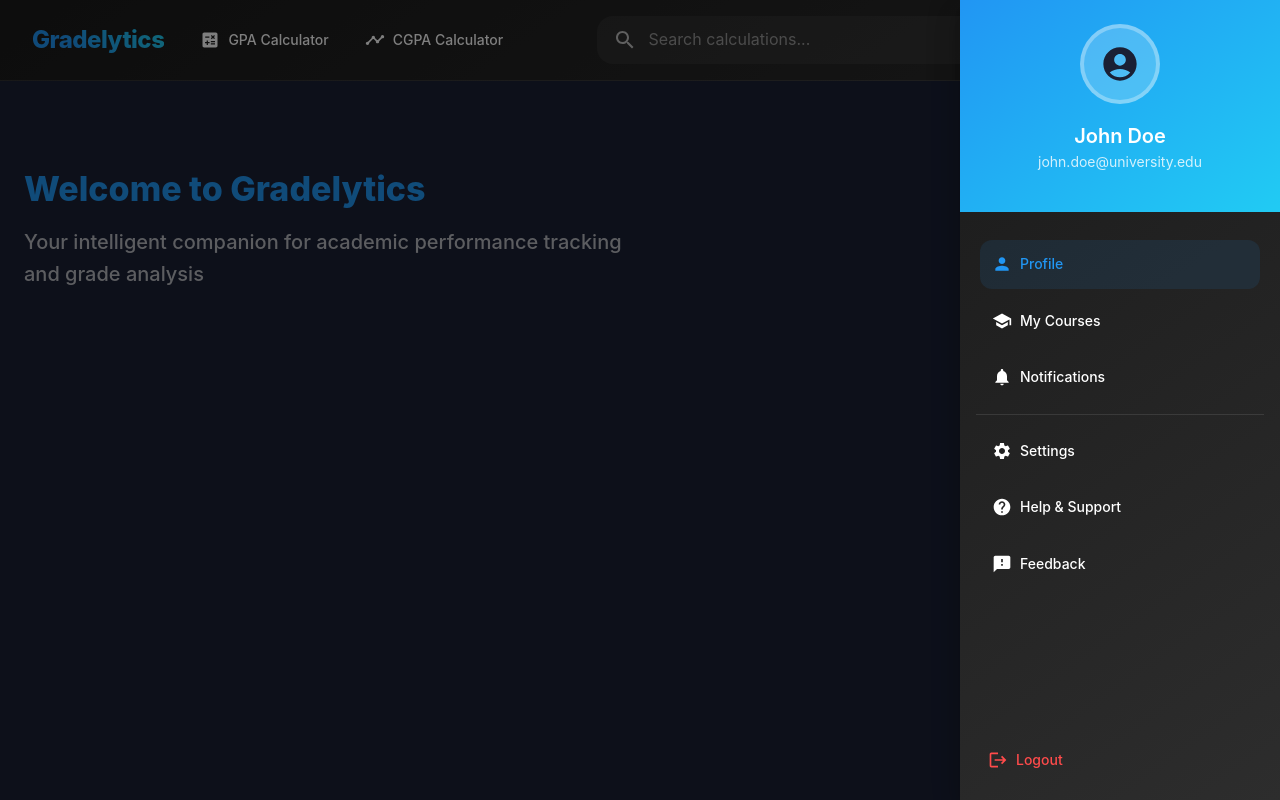
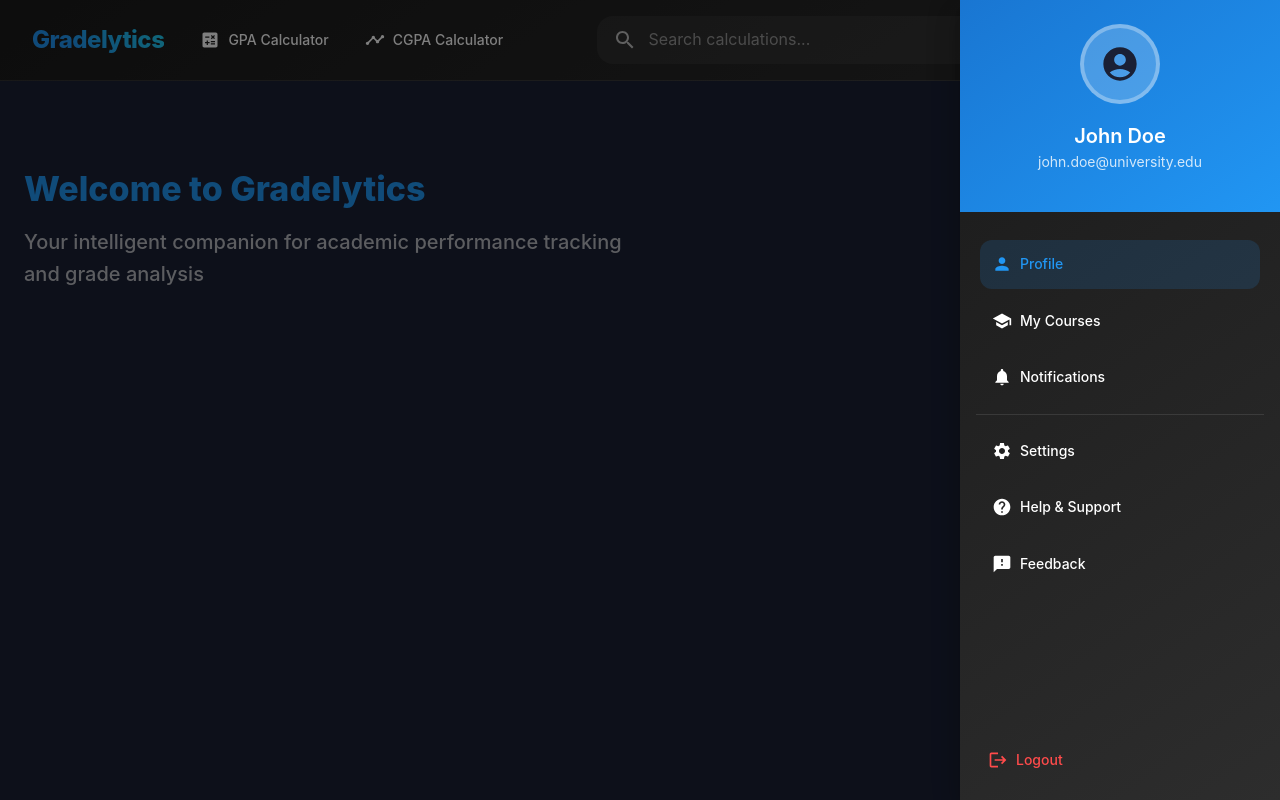
Before and after one commit to adityapandeydev/Gradelytics, a React (Vite) app in the folder gradelytics-frontend/: page / in a window 1280 px wide. Both pictures are taken after a click on the button 1226 px from the left and 40 px from the top of the page. Built offline with nearby package versions, Linux system fonts and the light colour scheme.

Commit message:
some bug fix

```diff
--- a/gradelytics-frontend/src/components/ProfileSidebar.tsx
+++ b/gradelytics-frontend/src/components/ProfileSidebar.tsx
@@ -57,8 +57,8 @@ const ProfileSidebar: React.FC<ProfileSidebarProps> = ({ open, onClose, darkMode
           sx={{
             p: 3,
             background: darkMode
-              ? 'linear-gradient(145deg, #2196F3 0%, #21CBF3 100%)'
-              : 'linear-gradient(145deg, #2196F3 0%, #21CBF3 100%)',
+              ? 'linear-gradient(145deg, #1976D2 0%, #2196F3 100%)'
+              : 'linear-gradient(145deg, #64B5F6 0%, #2196F3 100%)',
             color: 'white',
           }}
         >
@@ -97,7 +97,7 @@ const ProfileSidebar: React.FC<ProfileSidebarProps> = ({ open, onClose, darkMode
                       padding: '12px 16px',
                       color: item.primary ? '#2196F3' : (darkMode ? 'white' : '#1a1a1a'),
                       backgroundColor: item.primary
-                        ? (darkMode ? 'rgba(33, 150, 243, 0.1)' : 'rgba(33, 150, 243, 0.1)')
+                        ? (darkMode ? 'rgba(33, 150, 243, 0.15)' : 'rgba(33, 150, 243, 0.08)')
                         : 'transparent',
                       '&:hover': {
                         backgroundColor: darkMode
@@ -127,7 +127,7 @@ const ProfileSidebar: React.FC<ProfileSidebarProps> = ({ open, onClose, darkMode
               textTransform: 'none',
               borderRadius: '12px',
               padding: '12px 16px',
-              color: darkMode ? '#FF4B4B' : '#FF4B4B',
+              color: '#FF4B4B',
               '&:hover': {
                 backgroundColor: 'rgba(255,75,75,0.1)',
               }
```
